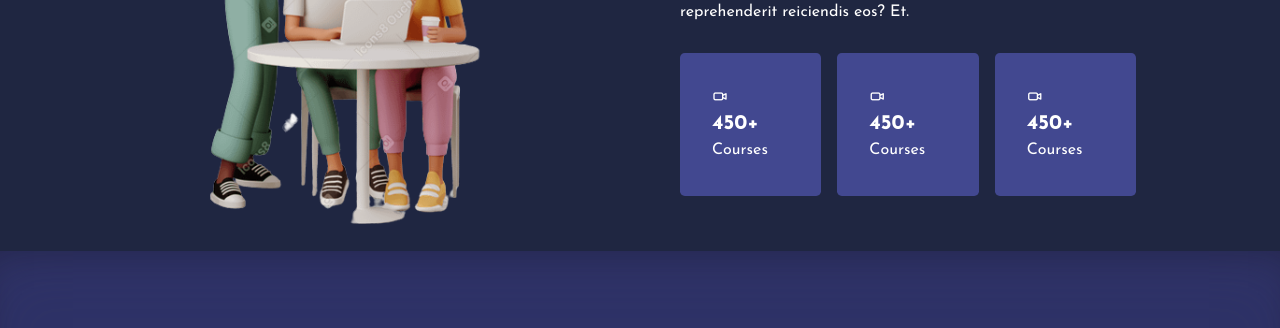
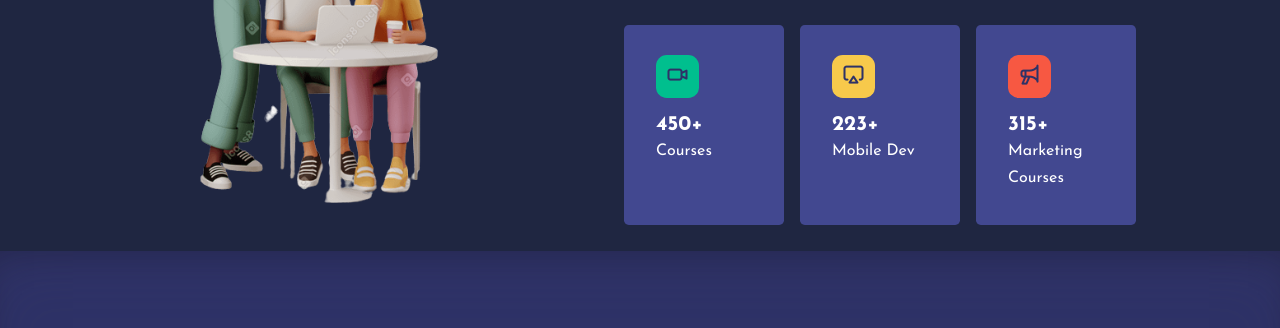
Before and after one commit to shawlycode/School-Website, a plain HTML site: page src/about/about.html in a window 1280 px wide. Shown: the part 309-637 px from the top of the page. Drawn offline with nearby package versions, Linux system fonts and the light colour scheme; a web font is replaced by a local one.

Commit message:
about-achievement-section

```diff
--- a/src/about/about.css
+++ b/src/about/about.css
@@ -10,6 +10,29 @@
   align-items: center;
   border-radius: 0.3rem;
   margin: 1.7rem 0 1rem;
+}
+.achievement__container article {
+  width: 10rem;
+}
+.achievement__container article i {
+  font-size: 1.5rem;
+  margin-bottom: 2rem;
+  padding: 0.6rem;
+  border-radius: 25%;
+  align-self: flex-start;
+  color: var(--color-bg1);
+}
+.achievement__container article i:nth-child(1) {
+  background: var(--color-success);
+}
+.achievement__container article:nth-child(2) i {
+  background: var(--color-warning);
+}
+.achievement__container article:nth-child(3) i {
+  background: var(--color-danger);
+}
+article h4 {
+  padding-top: 1rem;
 }
 .header-right h2 {
   margin-bottom: 1rem;
--- a/src/about/about.html
+++ b/src/about/about.html
@@ -59,14 +59,14 @@
               <p>Courses</p>
             </article>
             <article class="achievement">
-              <i class="uil uil-video"></i>
-              <h4>450+</h4>
-              <p>Courses</p>
+              <i class="uil uil-airplay"></i>
+              <h4>223+</h4>
+              <p>Mobile Dev</p>
             </article>
             <article class="achievement">
-              <i class="uil uil-video"></i>
-              <h4>450+</h4>
-              <p>Courses</p>
+              <i class="uil uil-megaphone"></i>
+              <h4>315+</h4>
+              <p>Marketing Courses</p>
             </article>
           </div>
         </div>
```
